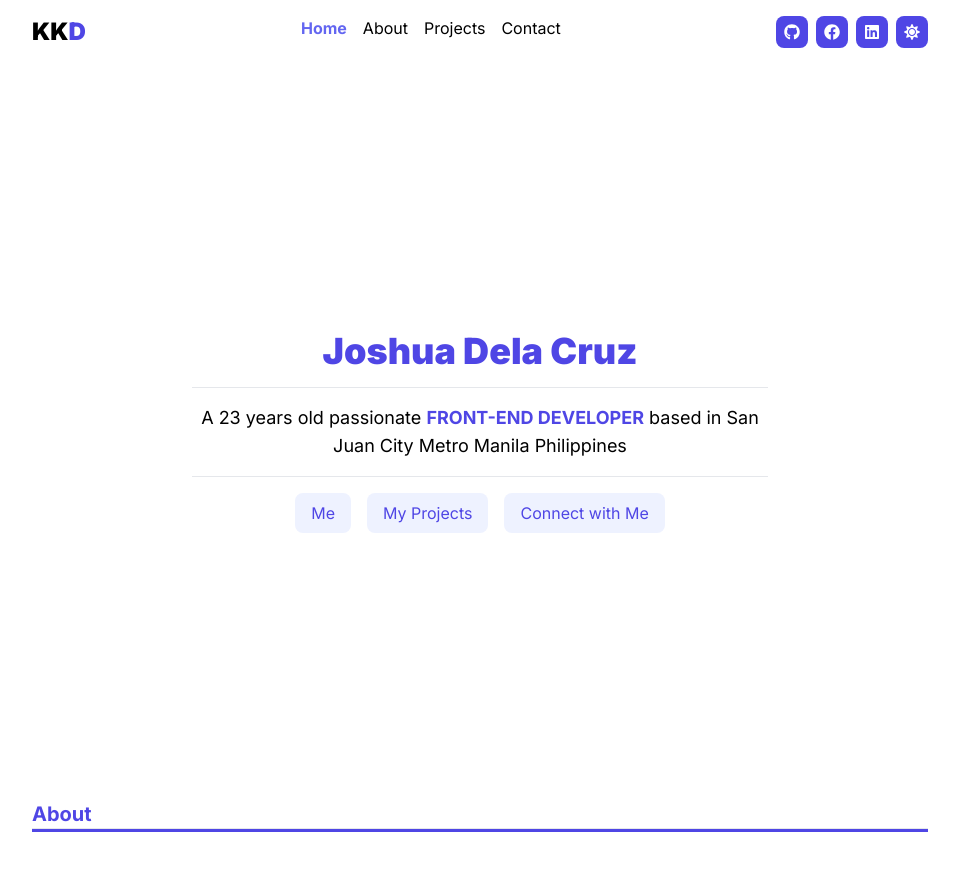
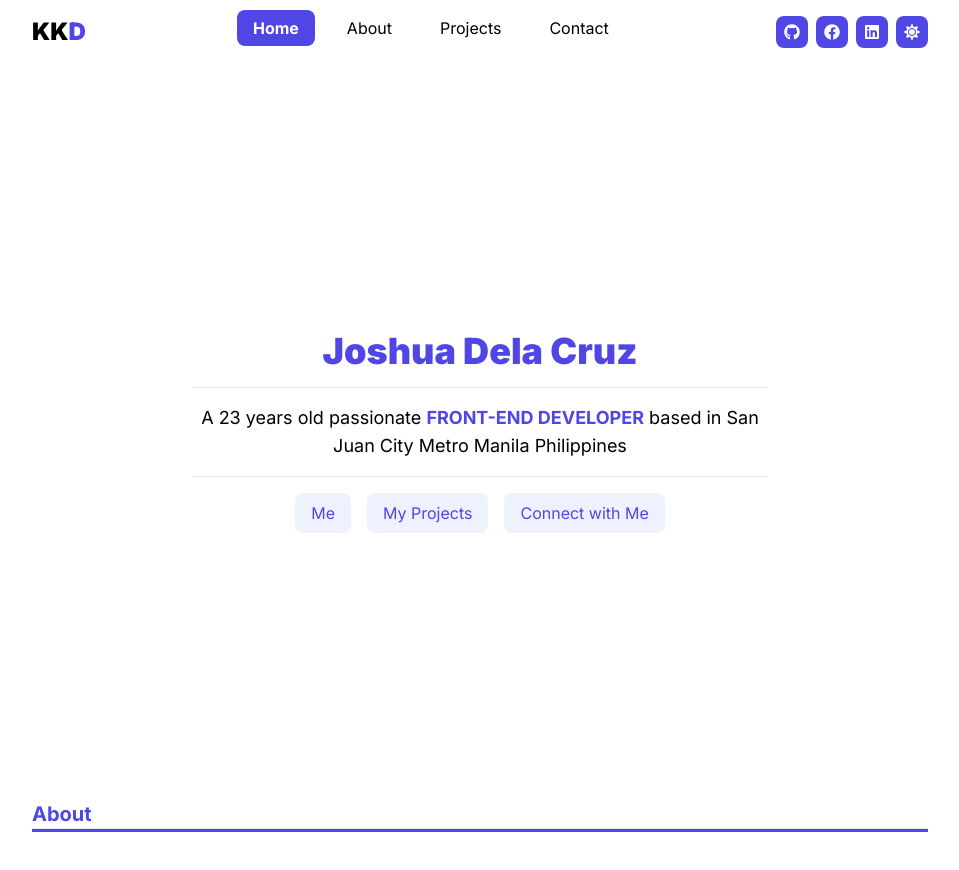
Before and after one commit to kamotekiddev/portfolio-tw, a Next.js app: page / in a window 1280 px wide. Shown: the top 870 px of the page, without its empty margins (160-1119 px from the left). Built offline with nearby package versions, Linux system fonts and the light colour scheme.

Commit message:
change scroll link design

```diff
--- a/app/components/ScrollLink.tsx
+++ b/app/components/ScrollLink.tsx
@@ -12,8 +12,8 @@ const ScrollLink = ({ to, children }: Props) => {
    return (
       <Link
          to={to}
-         activeClass="font-bold text-indigo-500"
-         className="transition-all duration-200 ease-linear cursor-pointer"
+         activeClass="font-bold text-white bg-indigo-600"
+         className="transition-all w-full p-2 px-4 rounded-lg duration-200 ease-linear cursor-pointer"
          spy
          smooth
          offset={-100}
```
